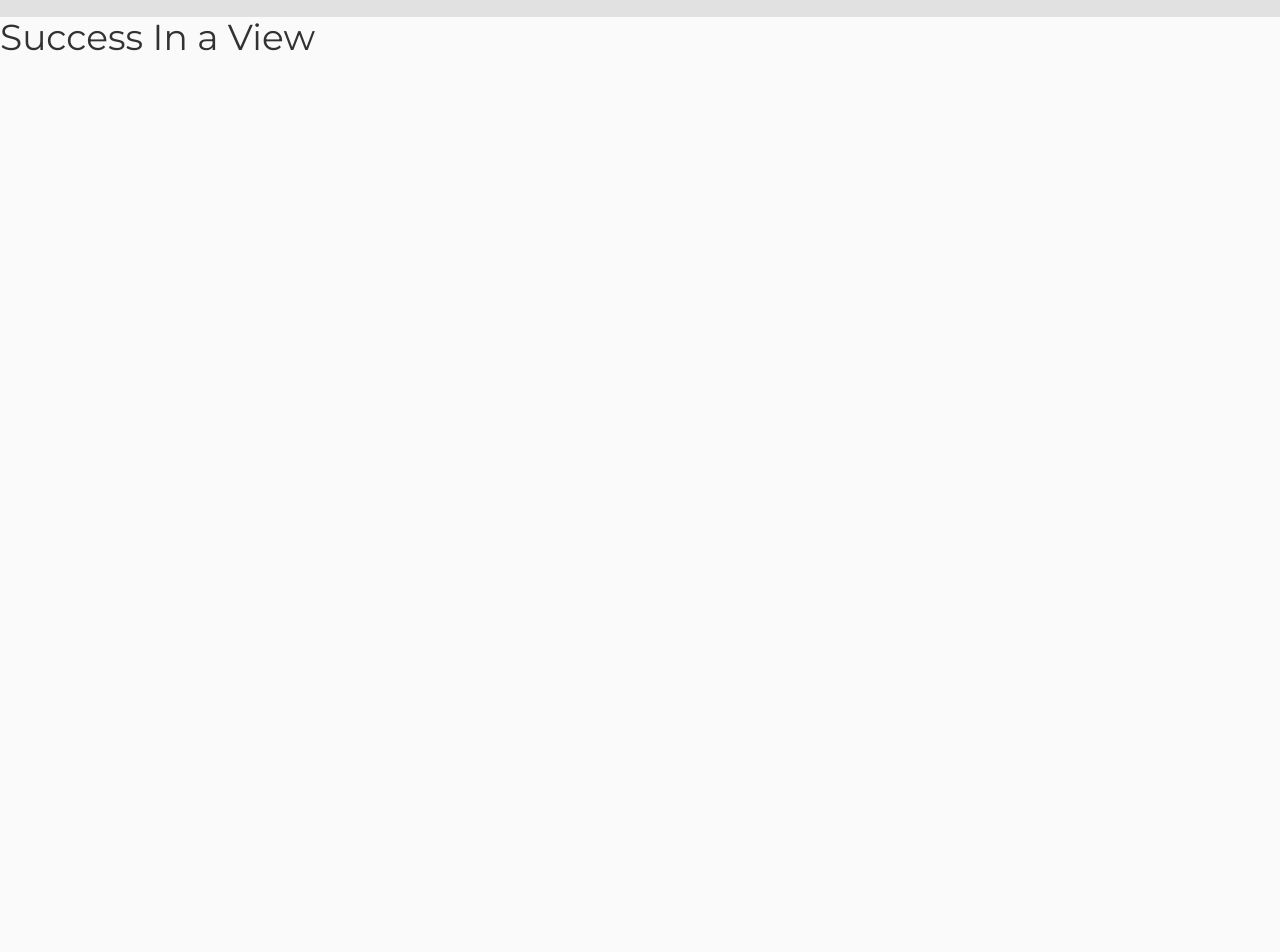
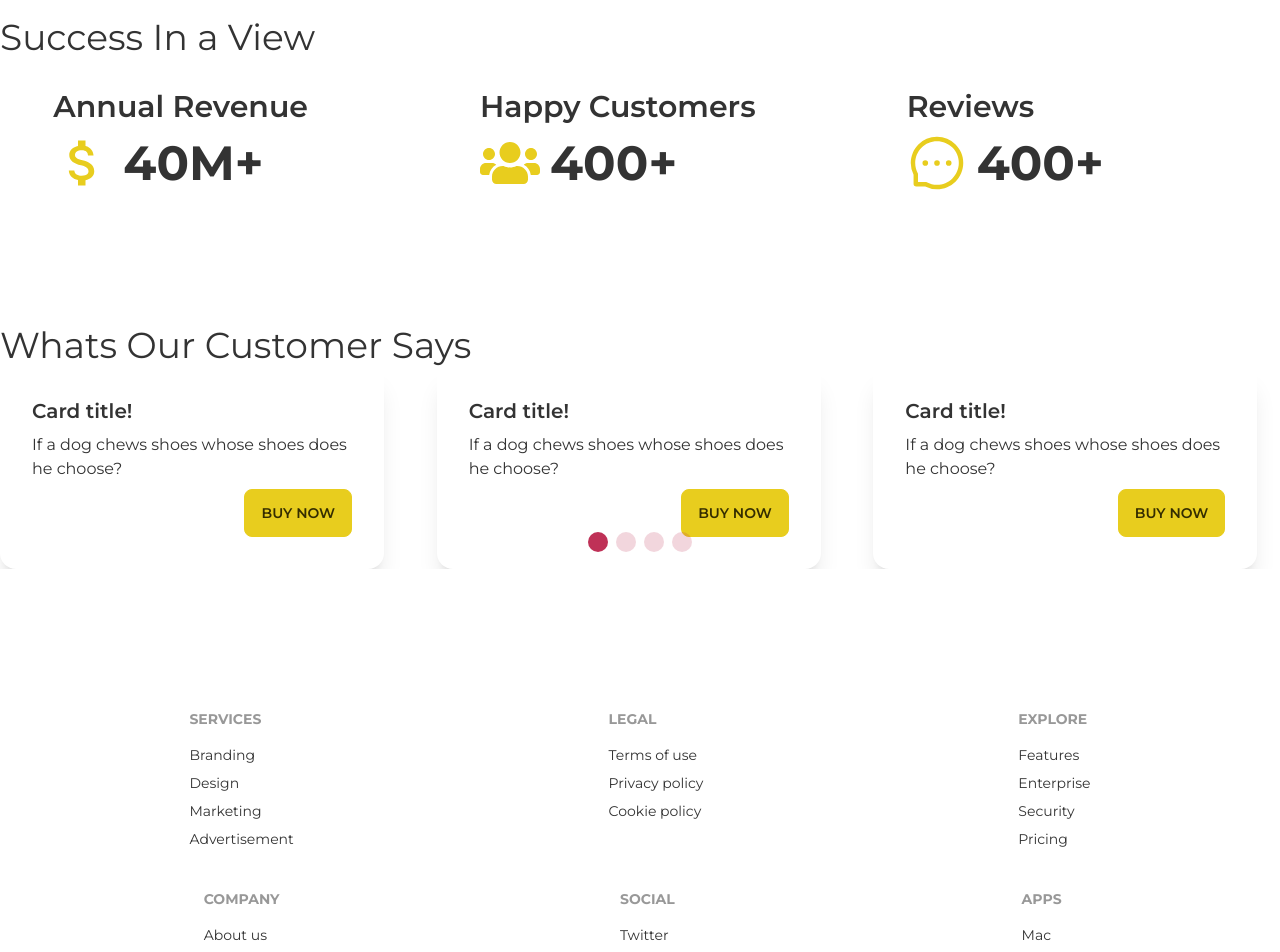
Before and after one commit to FazlulHaqueRazaChowdhury/electtool-client, a React (Create React App) app: page / in a window 1280 px wide. Shown: the part 1840-2792 px from the top of the page. Before the commit the page ends 1899 px from the top, so only its background shows below. Built offline with nearby package versions, Linux system fonts and the light colour scheme; a web font is replaced by a local one.

Commit message:
added summary page

```diff
--- a/src/Pages/Home/Banner/Banner.js
+++ b/src/Pages/Home/Banner/Banner.js
@@ -39,12 +39,15 @@ const Banner = () => {
                 pagination={{
                     clickable: true,
                 }}
-
+                autoplay={{
+                    delay: 5500
+                }}
                 modules={[EffectFade, Autoplay, Navigation, Pagination]}
                 className="mySwiper"
             >
                 {
-                    slideId.map(slide => <SwiperSlide>
+                    slideId.map(slide =>
+                        <SwiperSlide>
                             {({ isActive }) => (
                                 <motion.div id={slide.id} initial={{ opacity: 1, scale: 1 }}
                                     animate={{
--- a/src/Pages/Home/Home.js
+++ b/src/Pages/Home/Home.js
@@ -4,13 +4,17 @@ import Banner from './Banner/Banner';
 import Arrivals from './Arrivals/Arrivals';
 import HomeTools from './HomeTools/HomeTools';
 import Summary from './Summary/Summary';
+import Footer from '../Shared/Footer/Footer';
+import Reviews from './Reviews/Reviews';
 const Home = () => {
     return (
-        <div className='-z-20 flex flex-col gap-y-[100px] bg-base-200'>
+        <div className='-z-20 flex flex-col gap-y-[100px] bg-base-100'>
             <Banner />
             <Arrivals />
             <HomeTools />
             <Summary />
+            <Reviews />
+            <Footer />
         </div>
     );
 };
--- a/src/Pages/Home/HomeTools/HomeToolsCard.js
+++ b/src/Pages/Home/HomeTools/HomeToolsCard.js
@@ -6,7 +6,7 @@ const HomeToolsCard = ({ tool }) => {
     let leftStar = 5 - rating;
     return (
 
-        <div className='h-[100%] '><div class="card lg:w-96 bg-base-200">
+        <div className='h-[100%] '><div class="card lg:w-96 ">
             <figure class="px-10 pt-10">
                 <img src="https://i.ibb.co/8gRt0FQ/png-multi-tool-46528.png" alt="Shoes" class="rounded-xl" />
             </figure>
@@ -19,11 +19,11 @@ const HomeToolsCard = ({ tool }) => {
                 </div>
                 <div class="rating">
                     {
-                        [...Array(rating).keys()].map(star => <input type="radio" name="rating-2" class="mask mask-star-2 bg-orange-400" checked readOnly />)
+                        [...Array(rating).keys()].map(star => <input type="radio" name="rating-2" class="mask mask-star-2 bg-orange-400" checked disabled />)
 
                     }
                     {
-                        [...Array(leftStar).keys()].map(star => <input type="radio" name="rating-2" class="mask mask-star-2 bg-orange-200" readOnly />)
+                        [...Array(leftStar).keys()].map(star => <input type="radio" name="rating-2" class="mask mask-star-2 bg-orange-200" disabled />)
                     }
                 </div>
                 <p className='text-2xl'>${price}/Piece</p>
--- /dev/null
+++ b/src/Pages/Home/Reviews/ReviewCard.js
@@ -0,0 +1,19 @@
+import React from 'react';
+
+const ReviewCard = () => {
+    return (
+        <div>
+            <div class="card w-96 bg-base-100 shadow-xl">
+                <div class="card-body">
+                    <h2 class="card-title">Card title!</h2>
+                    <p>If a dog chews shoes whose shoes does he choose?</p>
+                    <div class="card-actions justify-end">
+                        <button class="btn btn-primary">Buy Now</button>
+                    </div>
+                </div>
+            </div>
+        </div>
+    );
+};
+
+export default ReviewCard;
--- /dev/null
+++ b/src/Pages/Home/Reviews/Reviews.js
@@ -0,0 +1,46 @@
+import React from 'react';
+// Import Swiper React components
+import { Swiper, SwiperSlide } from "swiper/react";
+
+// Import Swiper styles
+import "swiper/css";
+import "swiper/css/pagination";
+// import required modules
+import { Pagination } from "swiper";
+import ReviewCard from './ReviewCard';
+const Reviews = () => {
+
+    const customerReview = [
+        { img: '', name: 'John Doe', rating: 5, desc: 'Lorem ipsum dolor sit amet consectetur adipisicing elit. Consectetur voluptatibus illum non qui! Facere necessitatibus libero iure eum sint, laudantium maiores adipisci hic animi nisi, dolore ut nulla rerum perferendis!' },
+        { img: '', name: 'John Doe', rating: 5, desc: 'Lorem ipsum dolor sit amet consectetur adipisicing elit. Consectetur voluptatibus illum non qui! Facere necessitatibus libero iure eum sint, laudantium maiores adipisci hic animi nisi, dolore ut nulla rerum perferendis!' },
+        { img: '', name: 'John Doe', rating: 5, desc: 'Lorem ipsum dolor sit amet consectetur adipisicing elit. Consectetur voluptatibus illum non qui! Facere necessitatibus libero iure eum sint, laudantium maiores adipisci hic animi nisi, dolore ut nulla rerum perferendis!' },
+        { img: '', name: 'John Doe', rating: 5, desc: 'Lorem ipsum dolor sit amet consectetur adipisicing elit. Consectetur voluptatibus illum non qui! Facere necessitatibus libero iure eum sint, laudantium maiores adipisci hic animi nisi, dolore ut nulla rerum perferendis!' },
+        { img: '', name: 'John Doe', rating: 5, desc: 'Lorem ipsum dolor sit amet consectetur adipisicing elit. Consectetur voluptatibus illum non qui! Facere necessitatibus libero iure eum sint, laudantium maiores adipisci hic animi nisi, dolore ut nulla rerum perferendis!' },
+        { img: '', name: 'John Doe', rating: 5, desc: 'Lorem ipsum dolor sit amet consectetur adipisicing elit. Consectetur voluptatibus illum non qui! Facere necessitatibus libero iure eum sint, laudantium maiores adipisci hic animi nisi, dolore ut nulla rerum perferendis!' }
+    ]
+    return (
+        <div className='container mx-auto'>
+            <h1 className='text-4xl font-semi'>Whats Our Customer Says</h1>
+
+            <Swiper
+                slidesPerView={3}
+                spaceBetween={30}
+                pagination={{
+                    clickable: true,
+                }}
+                modules={[Pagination]}
+                className="mySwiper"
+            >
+                <SwiperSlide><ReviewCard /></SwiperSlide>
+                <SwiperSlide><ReviewCard /></SwiperSlide>
+                <SwiperSlide><ReviewCard /></SwiperSlide>
+                <SwiperSlide><ReviewCard /></SwiperSlide>
+                <SwiperSlide><ReviewCard /></SwiperSlide>
+                <SwiperSlide><ReviewCard /></SwiperSlide>
+
+            </Swiper>
+        </div>
+    );
+};
+
+export default Reviews;
--- /dev/null
+++ b/src/Pages/Home/Summary/SummarCard.js
@@ -0,0 +1,39 @@
+import React from 'react';
+import { MdAttachMoney } from 'react-icons/md';
+import { FaUsers } from 'react-icons/fa';
+import { AiOutlineMessage } from 'react-icons/ai';
+const SummarCard = ({ summary }) => {
+    const { name, quantity, id } = summary;
+    const money = <MdAttachMoney className='text-6xl text-primary ' />;
+    const customer = <FaUsers className='text-6xl text-primary' />;
+    const review = <AiOutlineMessage className='text-6xl text-primary' />;
+    return (
+        <div>
+            <div class="card lg:w-96 mx-auto bg-base-100">
+                <div class="card-body">
+                    <h2 class="card-title font-semi text-3xl">{name}</h2>
+                    <div className="flex items-center">
+                        {
+                            id === 1 ? money : id === 2 ? customer : id === 3 ? review : ''
+                        }
+                        <div className="quantity text-5xl font-bold lg:ml-[10px]">
+                            {
+                                quantity
+                            }
+                            {
+                                id === 1 && 'M'
+                            }+
+                        </div>
+                    </div>
+
+                </div>
+            </div>
+
+
+
+
+        </div>
+    );
+};
+
+export default SummarCard;
--- a/src/Pages/Home/Summary/Summary.js
+++ b/src/Pages/Home/Summary/Summary.js
@@ -1,10 +1,37 @@
 import React from 'react';
+import SummarCard from './SummarCard';
 
 const Summary = () => {
+    const summaryData = [
+        {
+            id: 1,
+            name: 'Annual Revenue',
+            quantity: 40,
+
+        },
+        {
+            id: 2,
+            name: 'Happy Customers',
+            quantity: 400,
+
+        },
+        {
+            id: 3,
+            name: 'Reviews',
+            quantity: 400,
+
+        },
+    ]
     return (
         <div className="bg-base-100">
             <div className='container mx-auto'>
                 <h1 className='text-4xl font-semi'>Success In a View</h1>
+                <div className="grid grid-cols-1 lg:grid-cols-3  justify-center items-center">
+                    {
+                        summaryData.map(summary => <SummarCard summary={summary} />)
+                    }
+                </div>
+
             </div>
         </div>
     );
--- a/src/Pages/Shared/Footer/Footer.js
+++ b/src/Pages/Shared/Footer/Footer.js
@@ -3,7 +3,49 @@ import React from 'react';
 const Footer = () => {
     return (
         <div>
-            This is footer
+            <footer class="footer grid-rows-2 p-10 bg-base-100 ">
+                <div className='mx-auto'>
+                    <span class="footer-title">Services</span>
+                    <a class="link link-hover">Branding</a>
+                    <a class="link link-hover">Design</a>
+                    <a class="link link-hover">Marketing</a>
+                    <a class="link link-hover">Advertisement</a>
+                </div>
+                <div className='mx-auto'>
+                    <span class="footer-title">Company</span>
+                    <a class="link link-hover">About us</a>
+                    <a class="link link-hover">Contact</a>
+                    <a class="link link-hover">Jobs</a>
+                    <a class="link link-hover">Press kit</a>
+                </div>
+                <div className='mx-auto'>
+                    <span class="footer-title">Legal</span>
+                    <a class="link link-hover">Terms of use</a>
+                    <a class="link link-hover">Privacy policy</a>
+                    <a class="link link-hover">Cookie policy</a>
+                </div>
+                <div className='mx-auto'>
+                    <span class="footer-title">Social</span>
+                    <a class="link link-hover">Twitter</a>
+                    <a class="link link-hover">Instagram</a>
+                    <a class="link link-hover">Facebook</a>
+                    <a class="link link-hover">Github</a>
+                </div>
+                <div className='mx-auto'>
+                    <span class="footer-title">Explore</span>
+                    <a class="link link-hover">Features</a>
+                    <a class="link link-hover">Enterprise</a>
+                    <a class="link link-hover">Security</a>
+                    <a class="link link-hover">Pricing</a>
+                </div>
+                <div className='mx-auto'>
+                    <span class="footer-title">Apps</span>
+                    <a class="link link-hover">Mac</a>
+                    <a class="link link-hover">Windows</a>
+                    <a class="link link-hover">iPhone</a>
+                    <a class="link link-hover">Android</a>
+                </div>
+            </footer>
         </div>
     );
 };
--- a/tailwind.config.js
+++ b/tailwind.config.js
@@ -10,23 +10,23 @@ module.exports = {
       {
         mytheme: {
 
-          "primary": "#bf3157",
 
-          "secondary": "#6321c6",
+          "primary": "#e8cd1e",
 
-          "accent": "#52d3c0",
+          "secondary": "#cf52dd",
 
-          "neutral": "#21282C",
+          "accent": "#4a86bf",
 
-          "base-100": "#FAFAFA",
+          "neutral": "#151320",
+          "base-100": "#ffffff",
 
-          "info": "#7596EB",
+          "info": "#AADDE9",
 
-          "success": "#239068",
+          "success": "#19714E",
 
-          "warning": "#D98908",
+          "warning": "#D58C15",
 
-          "error": "#E92F3C",
+          "error": "#F37D68",
         },
       },
     ],
```
Lines whose indentation alone changed are shown as unchanged.
